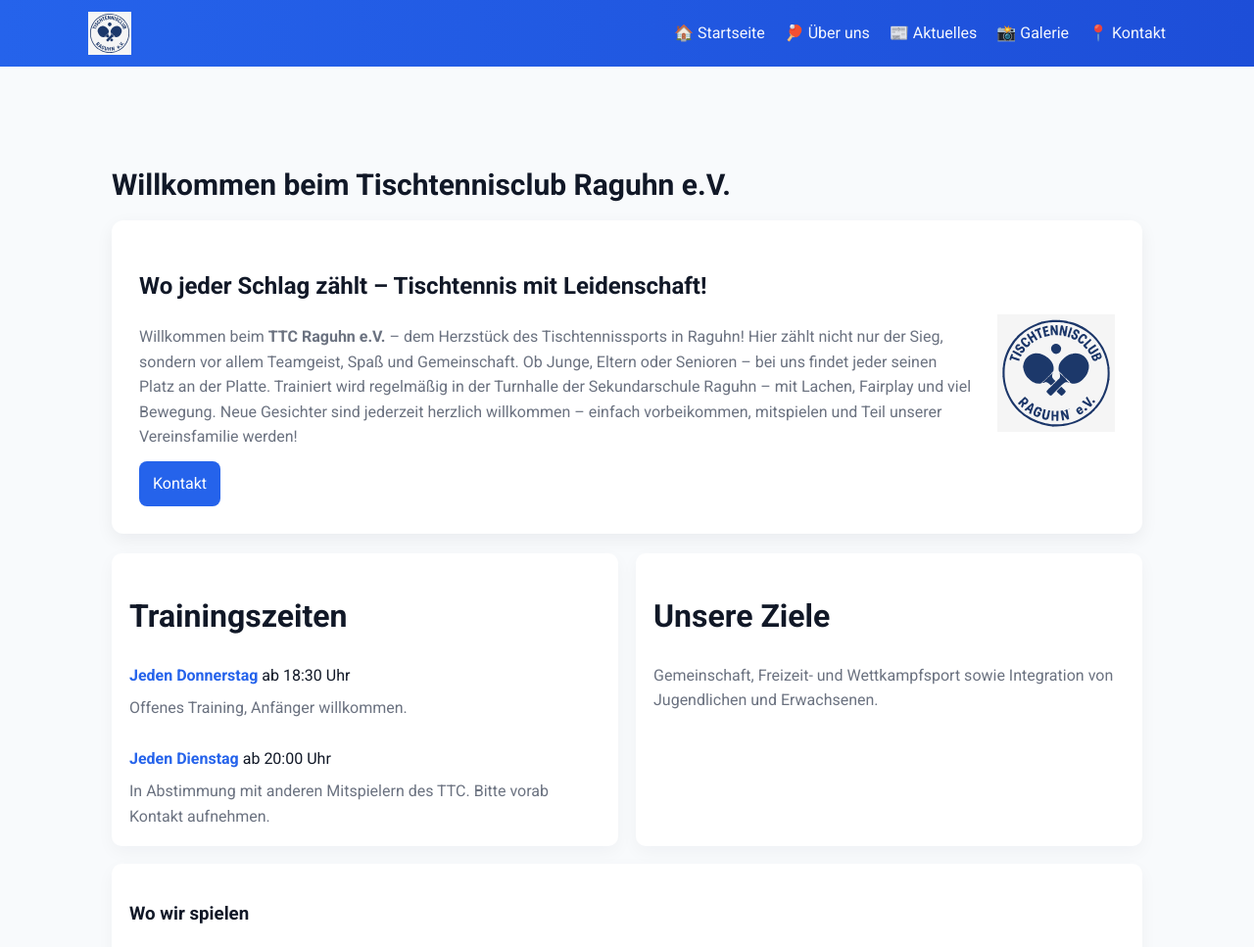
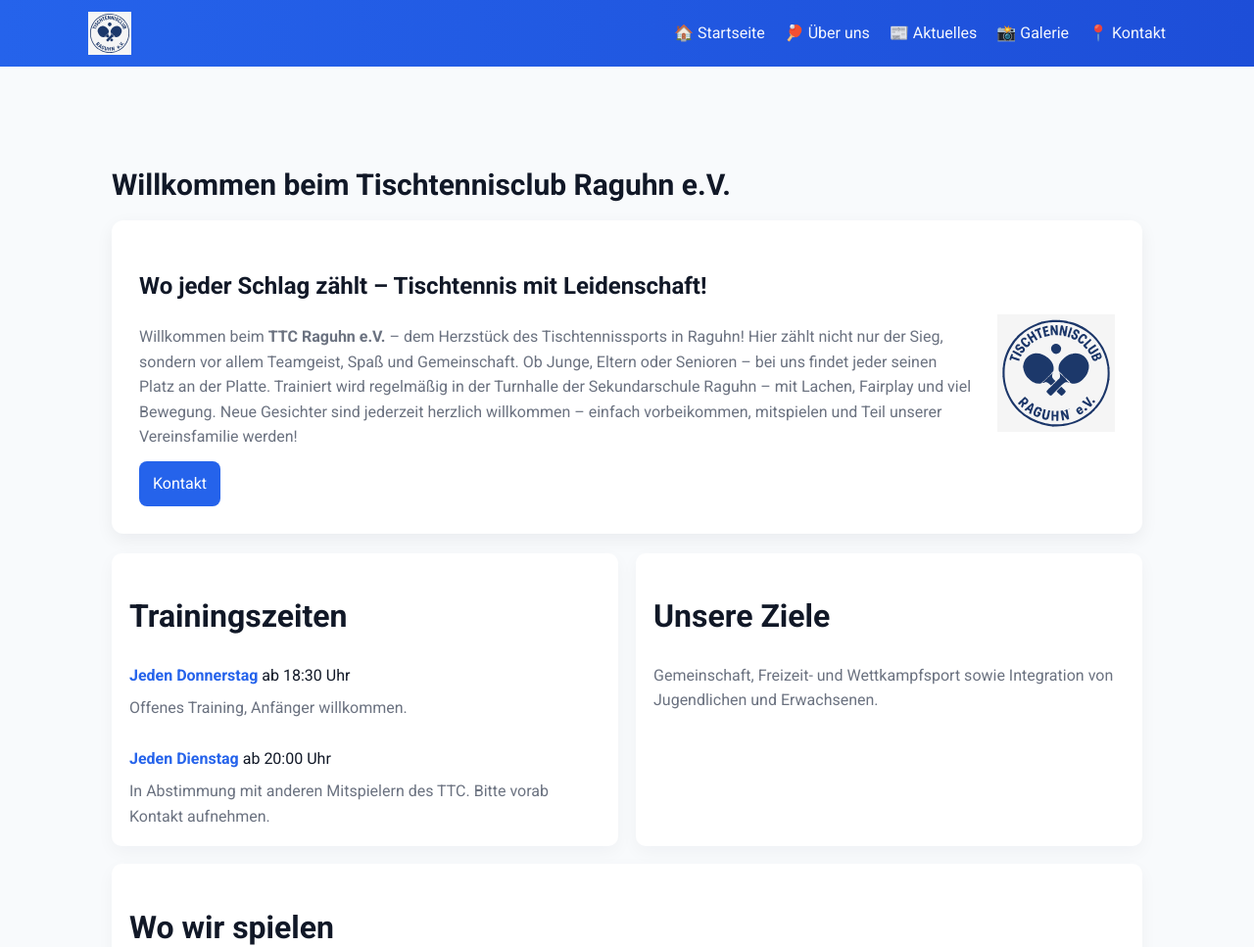
Before and after one commit to ttc-raguhn/ttc-raguhn.github.io, a Jekyll site: the page built from startseite.md, in a window 1280 px wide. Shown: the top 967 px of the page at 98% size. Built offline with Jekyll 4.4.1, drawn with Linux system fonts in a browser that asks for light colours.

Commit message:
minor updates

```diff
--- a/startseite.md
+++ b/startseite.md
@@ -51,14 +51,14 @@ Neue Gesichter sind jederzeit herzlich willkommen – einfach vorbeikommen, mits
 </div>
 
 <div class="card" style="margin-top:18px">
-	<h3>Wo wir spielen</h3>
+	<h1>Wo wir spielen</h1>
 	<div class="map-wrap">
 		<iframe src="https://www.google.com/maps?q=Turnhalle+Sekundarschule+Gartenstrasse+34+Raguhn&output=embed"></iframe>
 	</div>
 </div>
 
 <div class="card" style="margin-top:18px">
-	<h3>Sponsoren & Partner</h3>
+	<h1>Sponsoren & Partner</h1>
 	<div class="sponsors-list">
 		<a href="https://zoo-kaiser-halle.de/" target="_blank" rel="noopener noreferrer">
 			<img src="{{ '/assets/images/sponsors/zoo-kaiser.jpg' | relative_url }}" alt="Zoo Kaiser Halle">
```
